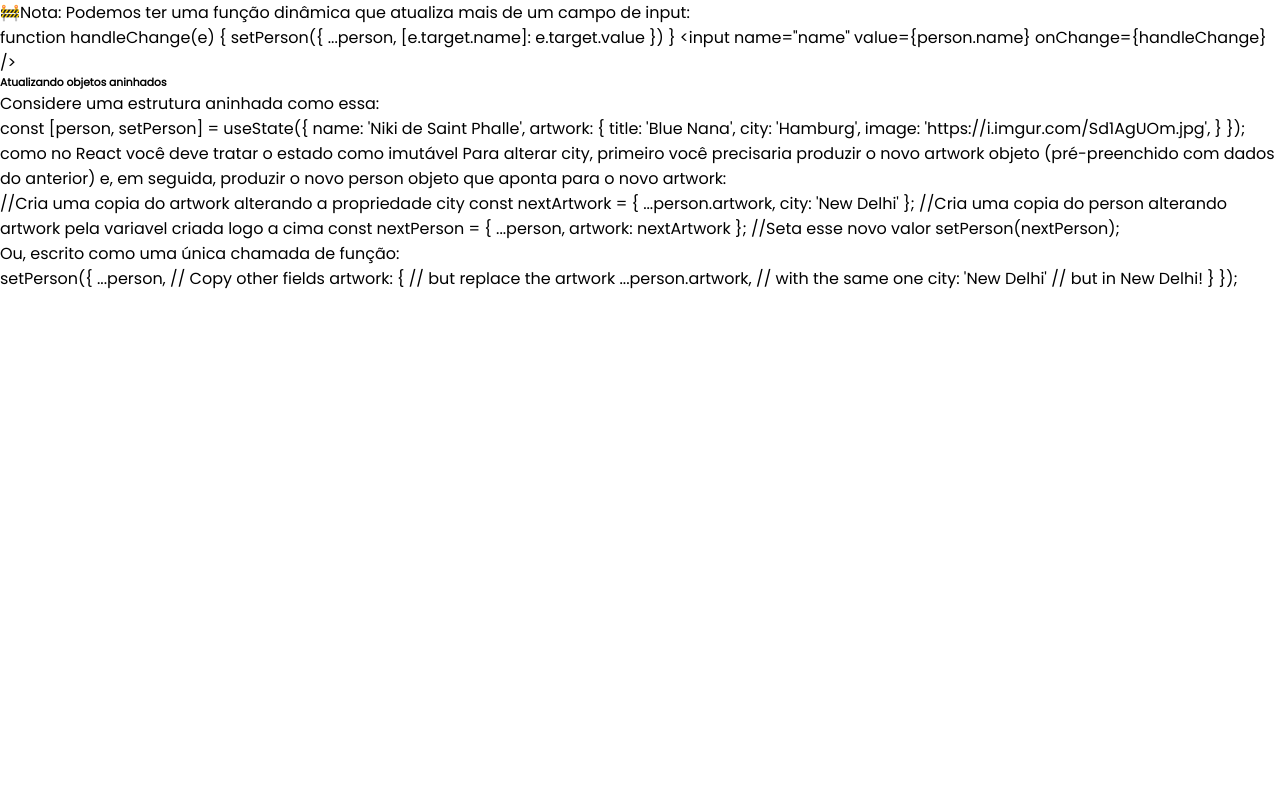
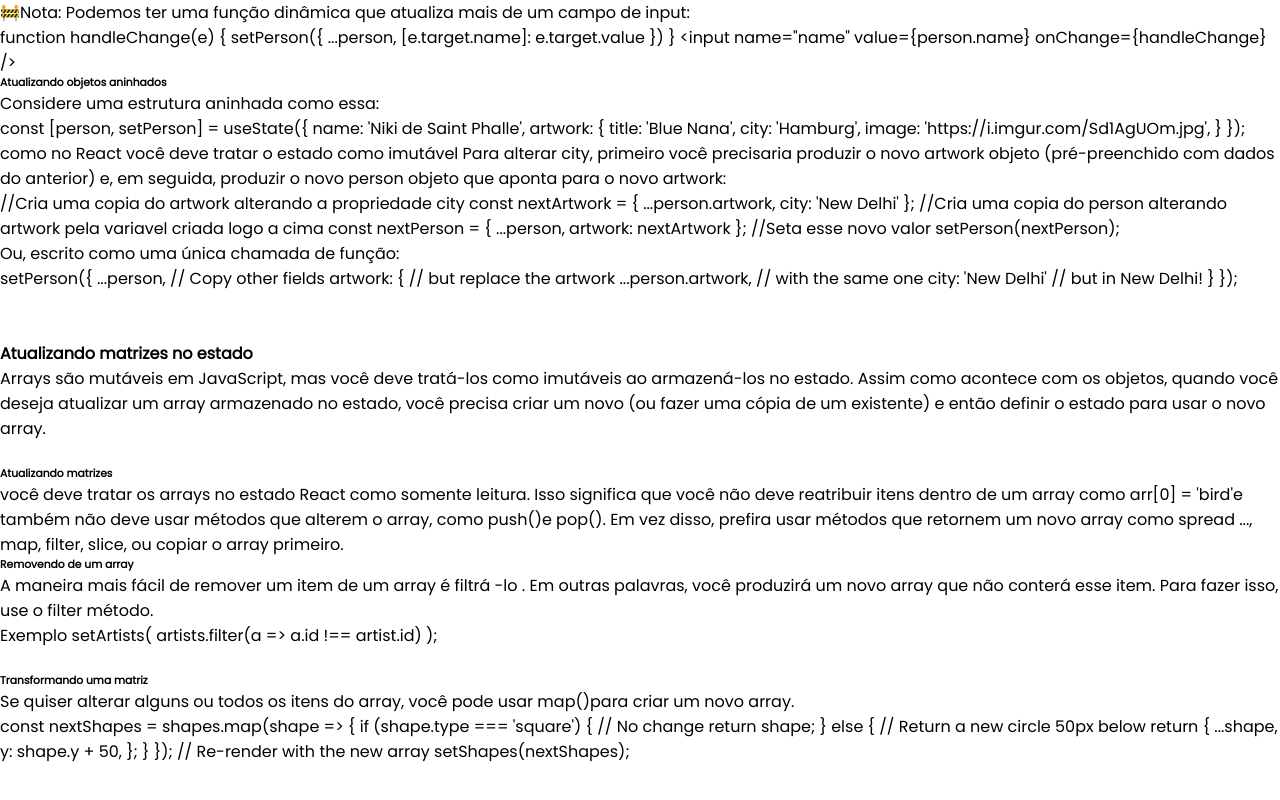
Before and after one commit to wdwf/React_Study, a React (Vite) app: page /capitulo-4 in a window 1280 px wide. Shown: the part 2388-3188 px from the top of the page. Before the commit the page ends 2729 px from the top, so only its background shows below. Built offline with nearby package versions, Linux system fonts and the light colour scheme.

Commit message:
:construction: chore: Add tema sobre atualização de matrizes no estado

```diff
--- a/src/pages/Cap4/index.tsx
+++ b/src/pages/Cap4/index.tsx
@@ -327,6 +327,64 @@ export default function Cap4() {
           `}
         </p>
       </div>
+
+      <div style={{ marginBottom: "50px" }}>
+        <h4>Atualizando matrizes no estado</h4>
+        <p>
+          Arrays são mutáveis em JavaScript, mas você deve tratá-los como
+          imutáveis ao armazená-los no estado. Assim como acontece com os
+          objetos, quando você deseja atualizar um array armazenado no estado,
+          você precisa criar um novo (ou fazer uma cópia de um existente) e
+          então definir o estado para usar o novo array.
+        </p>
+        <br />
+        <h6>Atualizando matrizes</h6>
+        <p>
+          você deve tratar os arrays no estado React como somente leitura. Isso
+          significa que você não deve reatribuir itens dentro de um array como
+          arr[0] = 'bird'e também não deve usar métodos que alterem o array,
+          como push()e pop(). Em vez disso, prefira usar métodos que retornem um
+          novo array como spread ..., map, filter, slice, ou copiar o array
+          primeiro.
+        </p>
+
+        <h6>Removendo de um array</h6>
+        <p>
+          A maneira mais fácil de remover um item de um array é filtrá -lo . Em
+          outras palavras, você produzirá um novo array que não conterá esse
+          item. Para fazer isso, use o filter método.
+        </p>
+        <p>
+          Exemplo{" "}
+          {`setArtists(
+            artists.filter(a => a.id !== artist.id)
+          );`}
+        </p>
+
+        <br />
+        <h6>Transformando uma matriz</h6>
+        <p>
+          Se quiser alterar alguns ou todos os itens do array, você pode usar
+          map()para criar um novo array.
+          <br />
+          {`
+           const nextShapes = shapes.map(shape => {
+            if (shape.type === 'square') {
+              // No change
+              return shape;
+            } else {
+              // Return a new circle 50px below
+              return {
+                ...shape,
+                y: shape.y + 50,
+              };
+            }
+          });
+          // Re-render with the new array
+          setShapes(nextShapes);
+          `}
+        </p>
+      </div>
     </div>
   );
 }
```
